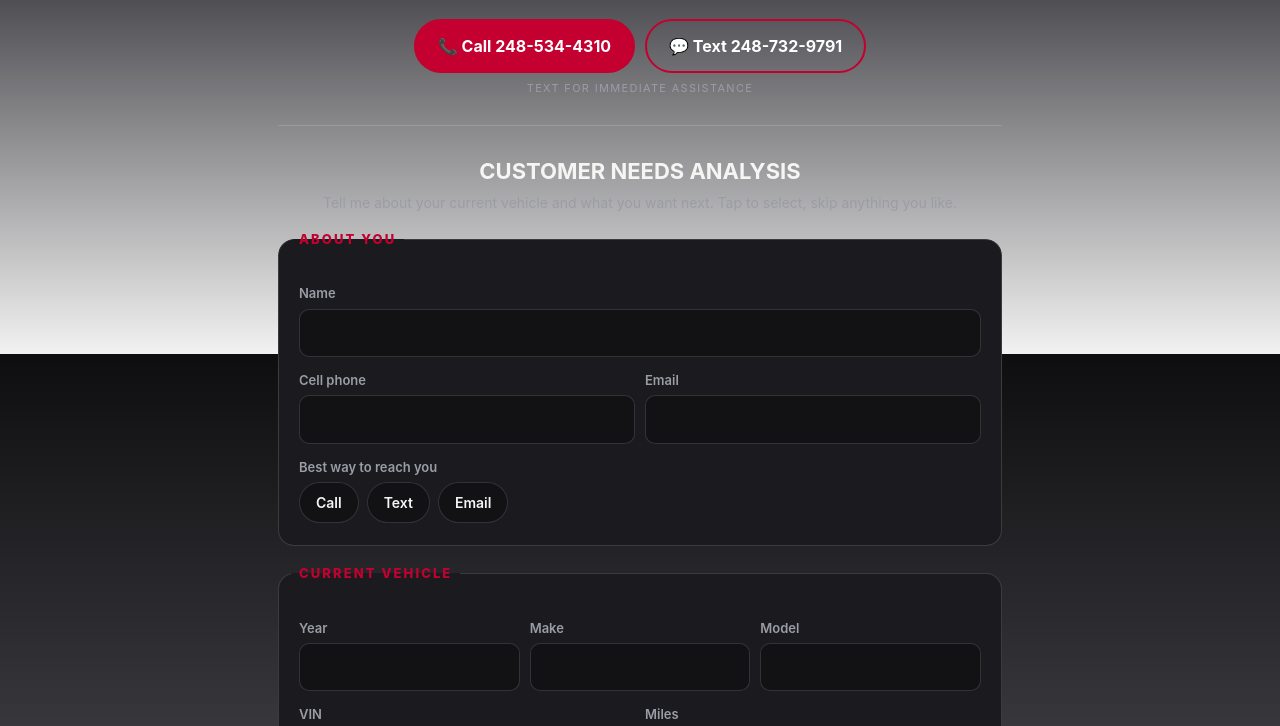
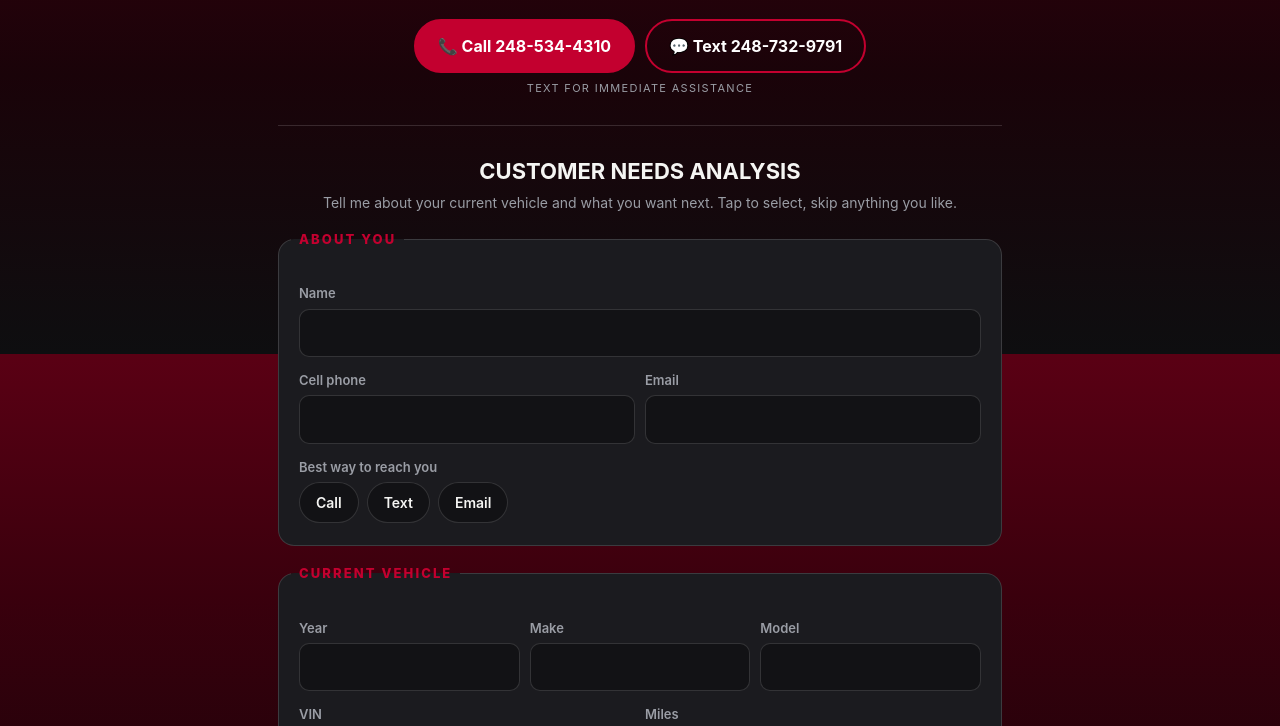
Before and after one commit to tonyvprod-cyber/serrahighland-breakdown-, a plain HTML site: page public/index.html in a window 1280 px wide. Shown: the part 446-1172 px from the top of the page. Drawn offline with Linux system fonts and the light colour scheme.

Commit message:
Update index.html

```diff
--- a/public/index.html
+++ b/public/index.html
@@ -10,7 +10,7 @@
 *{box-sizing:border-box;margin:0;padding:0}
 html{scroll-padding-top:env(safe-area-inset-top,0px)}
 :root{padding-top:env(safe-area-inset-top,0px);padding-bottom:env(safe-area-inset-bottom,0px)}
-body{background:linear-gradient(180deg,#0E0E10 0%,#3a3a3f 50%,#f2f2f2 100%)fixed;color:var(--tx);font-family:Inter,-apple-system,'Segoe UI',Arial,sans-serif;-webkit-font-smoothing:antialiased;line-height:1.4}
+body{background:linear-gradient(180deg,#5a0014 0%,#3a000d 30%,#1a0309 65%,#0E0E10 100%) fixed;color:var(--tx);font-family:Inter,-apple-system,'Segoe UI',Arial,sans-serif;-webkit-font-smoothing:antialiased;line-height:1.4}
 .wrap{max-width:760px;margin:0 auto;padding:0 18px 40px}
 .hero{text-align:center;padding:36px 0 28px;border-bottom:1px solid var(--line)}
 .logo{width:64px;height:64px;border-radius:14px;display:block;margin:0 auto 18px}
```
